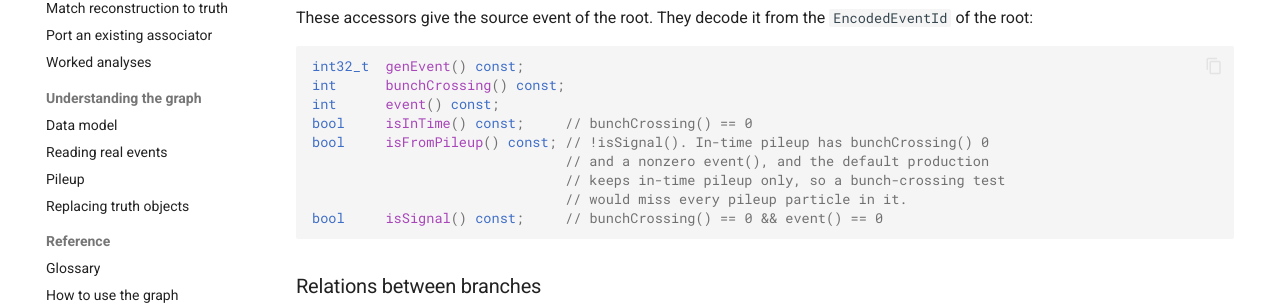
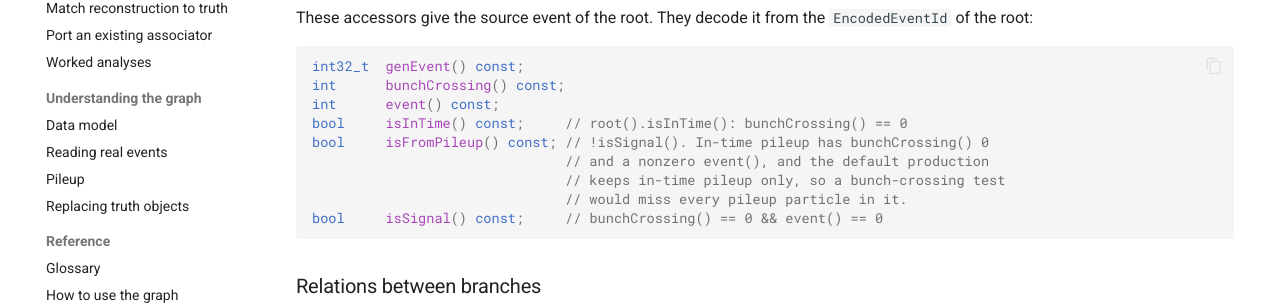
Before and after one commit to felicepantaleo/cms-truth-docs, an MkDocs documentation site: the page built from docs/interface.md, in a window 1280 px wide and 900 px high, scrolled down 8128 px. Shown: the part 146-453 px from the top of the window. Built offline with MkDocs 1.6.1 and Material for MkDocs 9.7.7, drawn with Linux system fonts in a browser that asks for light colours.

Commit message:
interface, tutorial-python, usage: one isInTime definition; python isInTime

```diff
--- a/docs/interface.md
+++ b/docs/interface.md
@@ -362,7 +362,7 @@ These accessors give the source event of the root. They decode it from the
 int32_t  genEvent() const;
 int      bunchCrossing() const;
 int      event() const;
-bool     isInTime() const;     // bunchCrossing() == 0
+bool     isInTime() const;     // root().isInTime(): bunchCrossing() == 0
 bool     isFromPileup() const; // !isSignal(). In-time pileup has bunchCrossing() 0
                                // and a nonzero event(), and the default production
                                // keeps in-time pileup only, so a bunch-crossing test
```
Also changed, not shown: docs/tutorial-python.md (+1 -0 lines), docs/usage.md (+1 -1 lines).
